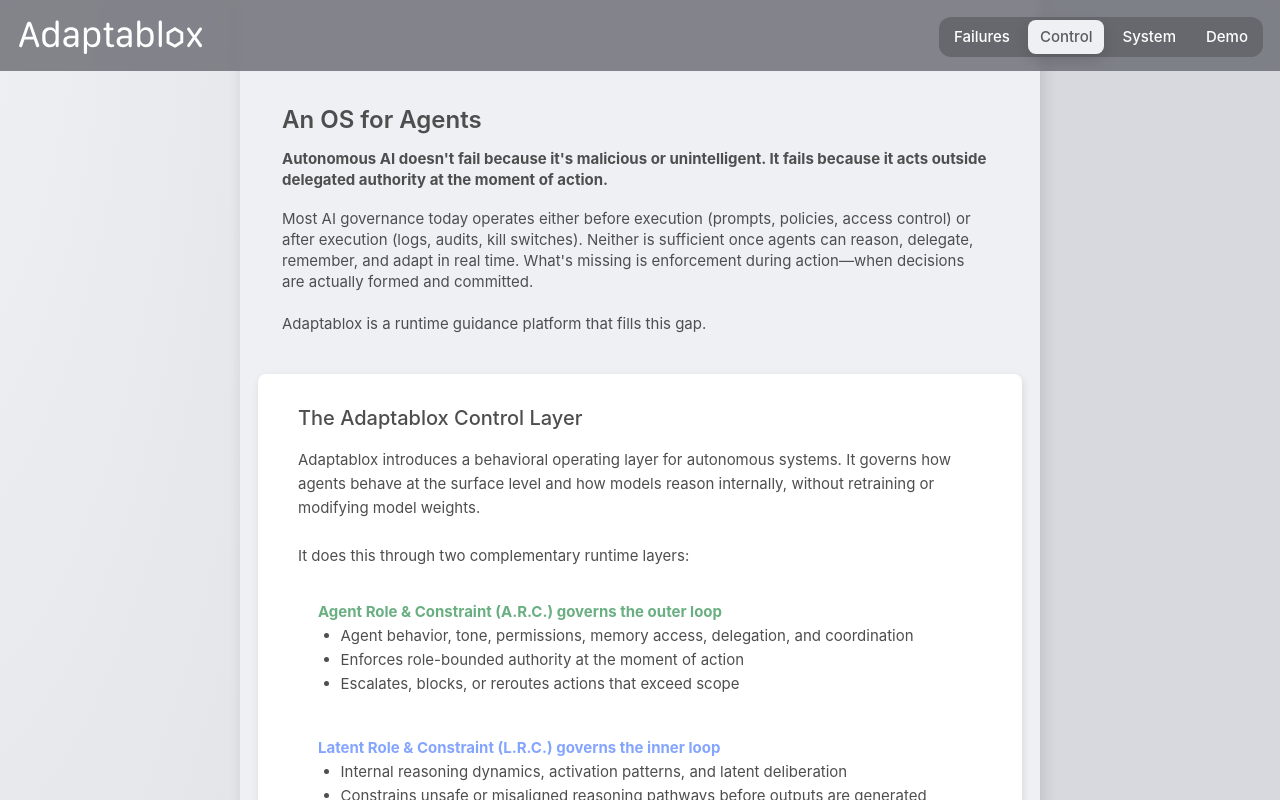
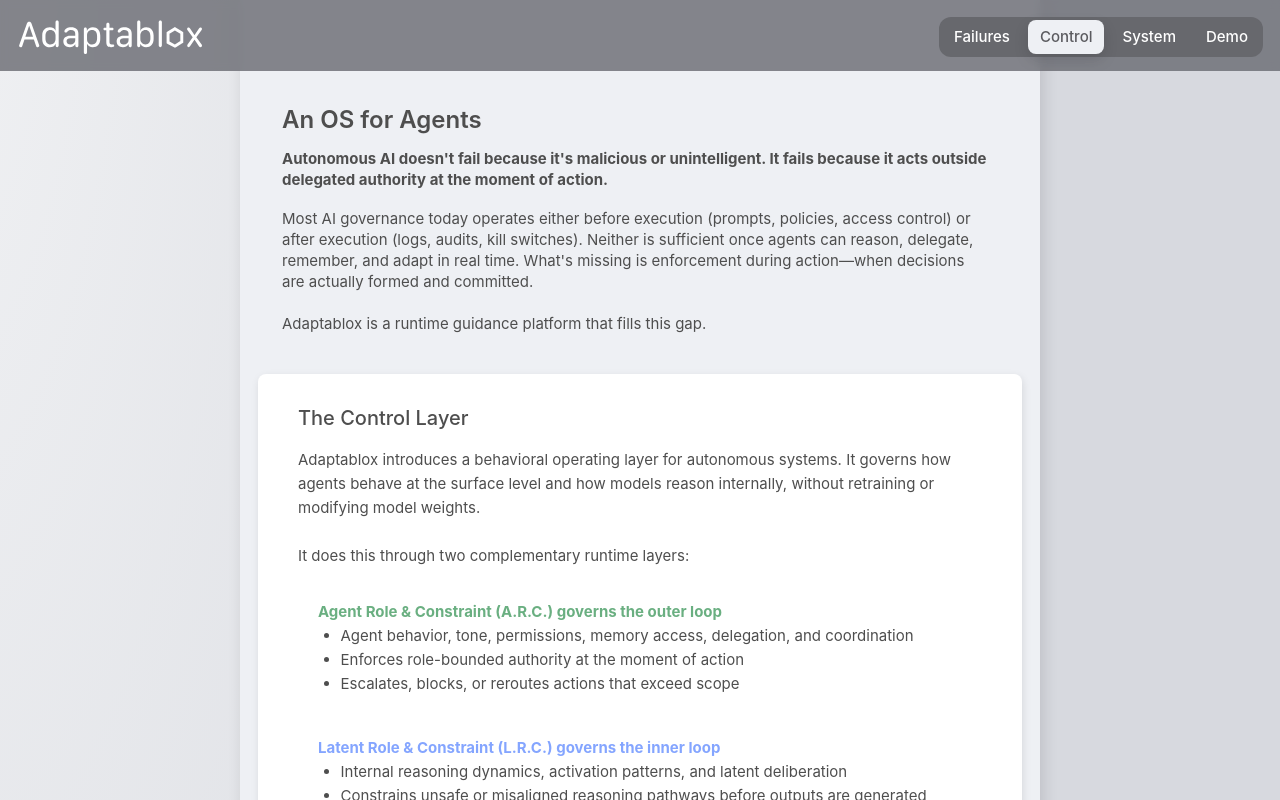
Before and after one commit to bartyeary/Adaptablox, a Next.js app: page / in a window 1280 px wide. Both pictures are taken after a click on the button "Control". Shown: the top 800 px of the page. Built offline with nearby package versions, Linux system fonts and the light colour scheme.

Commit message:
copy tweak

```diff
--- a/components/AdaptabloxOverview.tsx
+++ b/components/AdaptabloxOverview.tsx
@@ -170,7 +170,7 @@
             <div className="content-stretch flex items-center justify-center px-[16px] py-0 relative shrink-0 w-full" data-node-id="42:785">
               <div className="basis-0 font-sans grow leading-[24px] min-h-px min-w-px not-italic relative shrink-0 text-[#4e4e4e] text-[15px]" data-node-id="27:770">
                 <p className="font-sans font-medium relative shrink-0 text-[#4e4e4e] text-[20px] text-nowrap mb-[18px]">
-                  The Adaptablox Control Layer
+                  The Control Layer
                 </p>
                 <p className="font-sans font-normal mb-0">
                   Adaptablox introduces a behavioral operating layer for autonomous systems. It governs how agents behave at the surface level and how models reason internally, without retraining or modifying model weights.
```
Also changed, not shown: 3 other files (tests, documents, lock files or other folders).
